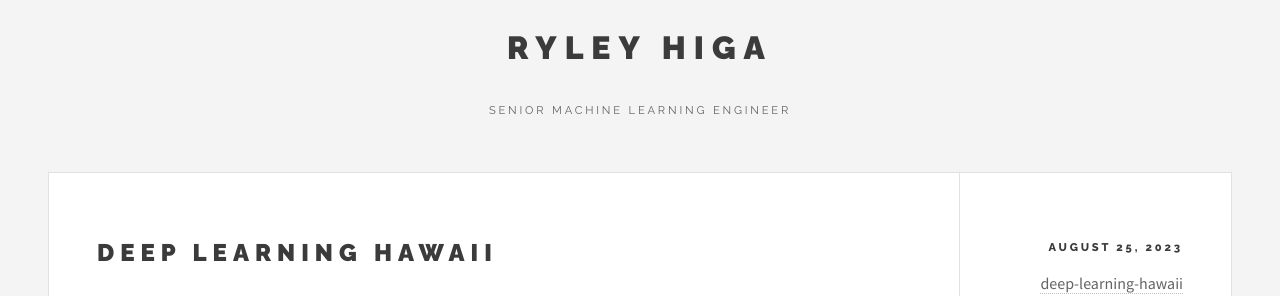
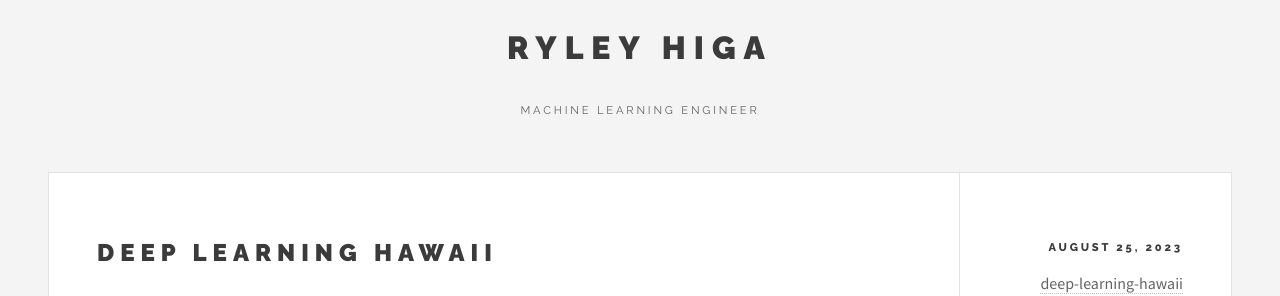
Before and after one commit to rhiga2/rhiga2.github.io, a Jekyll site: the page built from index.html, in a window 1280 px wide and 900 px high. Shown: the part 178-474 px from the top of the window. Built offline with Jekyll 4.4.1, drawn with Linux system fonts in a browser that asks for light colours; the list of posts is cut into pages by our own code.

Commit message:
Remove senior role

```diff
--- a/_config.yml
+++ b/_config.yml
@@ -5,7 +5,7 @@
   I am a machine learning engineer for Sumo Logic that creates human-in-the-loop AI tools for prductivity,
   troubleshooting, and safety.
 slogan: >
-  Senior Machine learning Engineer
+  Machine Learning Engineer
 baseurl: "" # the subpath of your site, e.g. /blog/
 url: "http://rhiga2.github.io/" # the base hostname & protocol for your site
 linkedin_username: ryleyhiga
```
